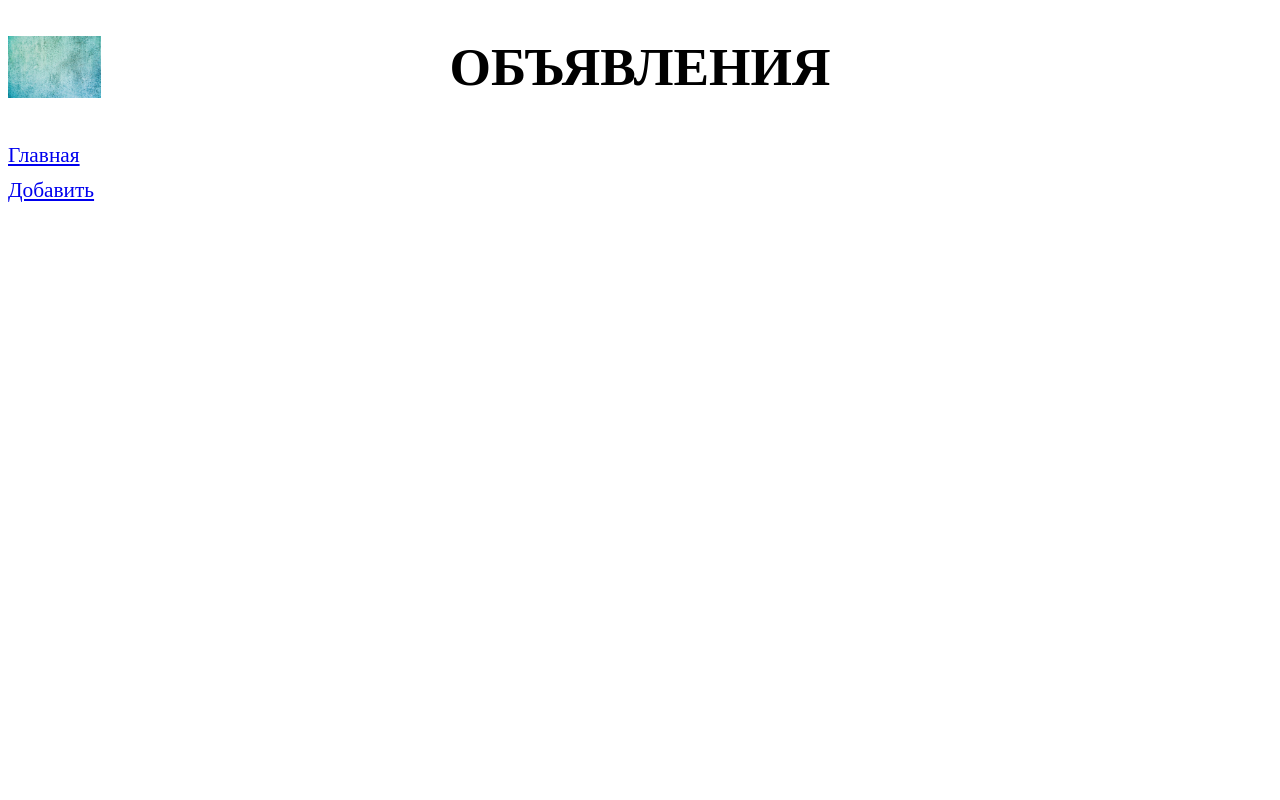
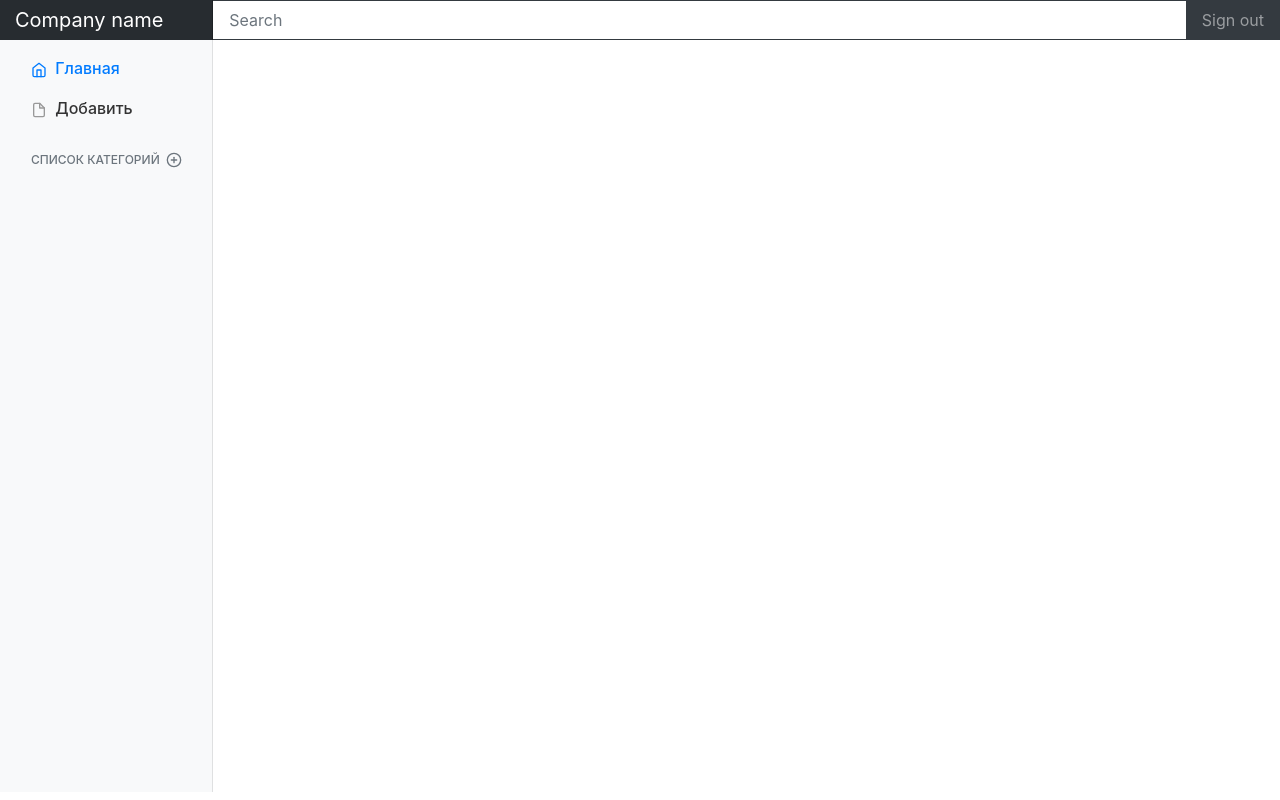
Before and after one commit to bmixdev/samplesite, a Django app: page /bboard/ in a window 1280 px wide. Run offline with Django 3.2, Linux system fonts and the light colour scheme; data that the repository does not hold is empty.

Commit message:
Add static

```diff
--- a/bboard/apps.py
+++ b/bboard/apps.py
@@ -3,3 +3,4 @@ from django.apps import AppConfig
 
 class BboardConfig(AppConfig):
     name = 'bboard'
+    verbose_bane = 'Объявления'
--- a/bboard/static/bboard/style.css
+++ b/bboard/static/bboard/style.css
@@ -1,18 +1,93 @@
-header h1 {
-    font-size: 40pt;
-    text-transform: uppercase;
-    text-align: center;
-    background: url("bg.jpg") left / auto 100% no-repeat;
+body {
+  font-size: .875rem;
 }
-nav {
-    font-size: 16pt;
-    width: 15Opx;
-    float: left;
+
+.feather {
+  width: 16px;
+  height: 16px;
+  vertical-align: text-bottom;
 }
-nav a {
-    display: block;
-    margin: 10px 0px;
+
+/*
+ * Sidebar
+ */
+
+.sidebar {
+  position: fixed;
+  top: 0;
+  bottom: 0;
+  left: 0;
+  z-index: 100; /* Behind the navbar */
+  padding: 0;
+  box-shadow: inset -1px 0 0 rgba(0, 0, 0, .1);
 }
-section {
-    margin-left: 170px;
+
+.sidebar-sticky {
+  position: -webkit-sticky;
+  position: sticky;
+  top: 48px; /* Height of navbar */
+  height: calc(100vh - 48px);
+  padding-top: .5rem;
+  overflow-x: hidden;
+  overflow-y: auto; /* Scrollable contents if viewport is shorter than content. */
 }
+
+.sidebar .nav-link {
+  font-weight: 500;
+  color: #333;
+}
+
+.sidebar .nav-link .feather {
+  margin-right: 4px;
+  color: #999;
+}
+
+.sidebar .nav-link.active {
+  color: #007bff;
+}
+
+.sidebar .nav-link:hover .feather,
+.sidebar .nav-link.active .feather {
+  color: inherit;
+}
+
+.sidebar-heading {
+  font-size: .75rem;
+  text-transform: uppercase;
+}
+
+/*
+ * Navbar
+ */
+
+.navbar-brand {
+  padding-top: .75rem;
+  padding-bottom: .75rem;
+  font-size: 1rem;
+  background-color: rgba(0, 0, 0, .25);
+  box-shadow: inset -1px 0 0 rgba(0, 0, 0, .25);
+}
+
+.navbar .form-control {
+  padding: .75rem 1rem;
+  border-width: 0;
+  border-radius: 0;
+}
+
+.form-control-dark {
+  color: #fff;
+  background-color: rgba(255, 255, 255, .1);
+  border-color: rgba(255, 255, 255, .1);
+}
+
+.form-control-dark:focus {
+  border-color: transparent;
+  box-shadow: 0 0 0 3px rgba(255, 255, 255, .25);
+}
+
+/*
+ * Utilities
+ */
+
+.border-top { border-top: 1px solid #e5e5e5; }
+.border-bottom { border-bottom: 1px solid #e5e5e5; }
--- a/bboard/templates/bboard/index.html
+++ b/bboard/templates/bboard/index.html
@@ -1,10 +1,20 @@
 {% extends "layout/basic.html" %}
 {% block content %}
     {% for bb in bbs %}
-    <div>
-        <h2>{{ bb.title }}</h2>
-        <p>{{ bb.content }}</p>
-        <p>{{ bb.published|date:"d.m.Y H:i:s" }}</p>
+    <div class="row mt-5">
+        <div class="col">
+            <div class="card">
+              <div class="card-header">
+                {{ bb.title }}
+              </div>
+              <div class="card-body">
+                <blockquote class="blockquote mb-0">
+                  <p>{{ bb.content }}</p>
+                  <footer class="blockquote-footer">{{ bb.published|date:"d.m.Y H:i:s" }}</footer>
+                </blockquote>
+              </div>
+            </div>
+        </div>
     </div>
     {% endfor %}
 {% endblock %}
--- a/bboard/templates/layout/basic.html
+++ b/bboard/templates/layout/basic.html
@@ -1,28 +1,110 @@
 {% load static %}
-<!doctype html>
+<!-- example https://getbootstrap.com/docs/4.0/examples/dashboard/# !-->
 <html lang="ru">
 <head>
-    <meta charset="UTF-8">
-    <meta name="viewport"
-          content="width=device-width, user-scalable=no, initial-scale=1.0, maximum-scale=1.0, minimum-scale=1.0">
-    <meta http-equiv="X-UA-Compatible" content="ie=edge">
+    <meta charset="utf-8">
+    <meta name="viewport" content="width=device-width, initial-scale=1, shrink-to-fit=no">
+    <meta name="description" content="">
+    <meta name="author" content="">
     <link rel="stylesheet" type="text/css"  href="{% static 'bboard/style.css' %}">
+    <link rel="stylesheet" href="https://cdn.jsdelivr.net/npm/bootstrap@4.5.3/dist/css/bootstrap.min.css" integrity="sha384-TX8t27EcRE3e/ihU7zmQxVncDAy5uIKz4rEkgIXeMed4M0jlfIDPvg6uqKI2xXr2" crossorigin="anonymous">
     <title>{% block title %}Главная{% endblock %} :: Доска объявлений</title>
+
 </head>
 <body>
-    <header>
-         <h1>Объявления</h1>
-    </header>
-    <nav>
-        <a href="{% url 'index' %}">Главная</a>
-        <a href="{% url 'add' %}">Добавить</a>
-        {% for rubric in rubrics %}
-        <a href="{% url 'by_rubric' rubric.pk %}">{{ rubric.name }}</a>
-        {% endfor %}
+ <nav class="navbar navbar-dark sticky-top bg-dark flex-md-nowrap p-0">
+      <a class="navbar-brand col-sm-3 col-md-2 mr-0" href="#">Company name</a>
+      <input class="form-control form-control-dark w-100" type="text" placeholder="Search" aria-label="Search">
+      <ul class="navbar-nav px-3">
+        <li class="nav-item text-nowrap">
+          <a class="nav-link" href="#">Sign out</a>
+        </li>
+      </ul>
     </nav>
-    <section>
-        {% block content %}
-        {% endblock %}
-    </section>
-</body>
+
+      <div class="container-fluid">
+      <div class="row">
+        <nav class="col-md-2 d-none d-md-block bg-light sidebar">
+          <div class="sidebar-sticky">
+            <ul class="nav flex-column">
+              <li class="nav-item">
+                <a class="nav-link active" href="{% url 'index' %}">
+                  <span data-feather="home"></span>
+                  Главная <span class="sr-only">(current)</span>
+                </a>
+              </li>
+              <li class="nav-item">
+                <a class="nav-link" href="{% url 'add' %}">
+                  <span data-feather="file"></span>
+                  Добавить
+                </a>
+              </li>
+                <!--
+              <li class="nav-item">
+                <a class="nav-link" href="#">
+                  <span data-feather="shopping-cart"></span>
+                  Products
+                </a>
+              </li>
+              <li class="nav-item">
+                <a class="nav-link" href="#">
+                  <span data-feather="users"></span>
+                  Customers
+                </a>
+              </li>
+              <li class="nav-item">
+                <a class="nav-link" href="#">
+                  <span data-feather="bar-chart-2"></span>
+                  Reports
+                </a>
+              </li>
+              <li class="nav-item">
+                <a class="nav-link" href="#">
+                  <span data-feather="layers"></span>
+                  Integrations
+                </a>
+              </li>
+              !-->
+
+            </ul>
+
+            <h6 class="sidebar-heading d-flex justify-content-between align-items-center px-3 mt-4 mb-1 text-muted">
+              <span>Список категорий</span>
+              <a class="d-flex align-items-center text-muted" href="#">
+                <span data-feather="plus-circle"></span>
+              </a>
+            </h6>
+            <ul class="nav flex-column mb-2">
+                {% for rubric in rubrics %}
+                <li class="nav-item">
+                    <a href="{% url 'by_rubric' rubric.pk %}" class="nav-link">
+                      <span data-feather="file-text"></span>
+                      {{ rubric.name }}
+                    </a>
+                </li>
+                {% endfor %}
+            </ul>
+          </div>
+        </nav>
+
+        <main role="main" class="col-md-9 col-lg-10 pt-3 px-4 py-4">
+                <div>
+                    {% block content %}
+                    {% endblock %}
+                </div>
+        </main>
+      </div>
+    </div>
+
+    <!-- Icons -->
+    <script src="https://unpkg.com/feather-icons/dist/feather.min.js"></script>
+    <script>
+      feather.replace()
+    </script>
+
+    <!-- Option 1: jQuery and Bootstrap Bundle (includes Popper) -->
+    <script src="https://code.jquery.com/jquery-3.5.1.slim.min.js" integrity="sha384-DfXdz2htPH0lsSSs5nCTpuj/zy4C+OGpamoFVy38MVBnE+IbbVYUew+OrCXaRkfj" crossorigin="anonymous"></script>
+    <script src="https://cdn.jsdelivr.net/npm/bootstrap@4.5.3/dist/js/bootstrap.bundle.min.js" integrity="sha384-ho+j7jyWK8fNQe+A12Hb8AhRq26LrZ/JpcUGGOn+Y7RsweNrtN/tE3MoK7ZeZDyx" crossorigin="anonymous"></script>
+
+  </body>
 </html>
```
Also changed, not shown: bboard/templates/bboard/by_rubric.html (+18 -7 lines), bboard/templates/bboard/create.html (+8 -4 lines).
